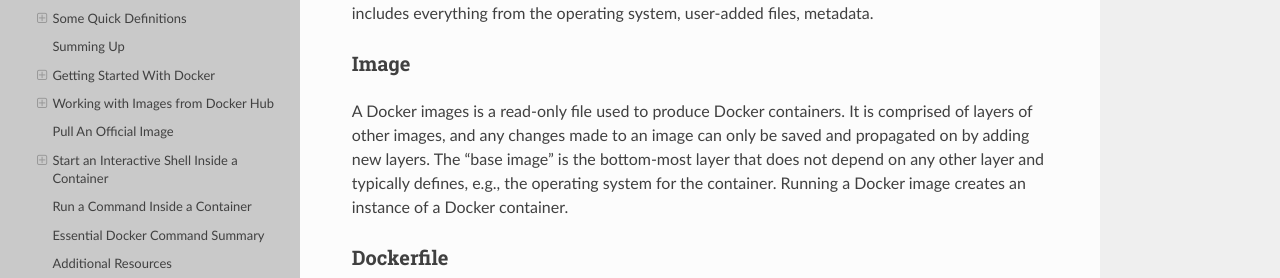
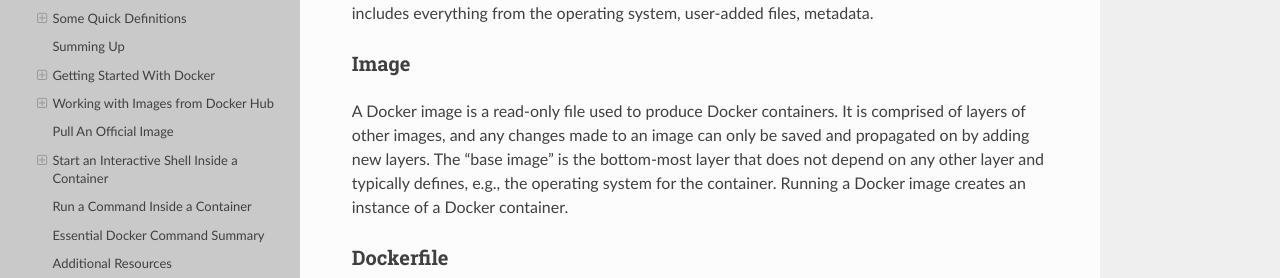
Before and after one commit to TACC/coe-332-sp24, a Sphinx documentation site: the page built from docs/unit05/containers_1.rst, in a window 1280 px wide and 900 px high, scrolled down 2668 px. Shown: the part 156-434 px from the top of the window. Built offline with Sphinx 7.4.7 and the Read the Docs theme 2.0.0, drawn with Linux system fonts in a browser that asks for light colours; some of the changed lines change nothing that is shown; some of the changed text lies outside the part shown.

Commit message:
Typos
spelling mistakes

```diff
--- a/docs/unit05/containers_1.rst
+++ b/docs/unit05/containers_1.rst
@@ -125,7 +125,7 @@
 Image
 ~~~~~
 
-A Docker images is a read-only file used to produce Docker containers. It is
+A Docker image is a read-only file used to produce Docker containers. It is
 comprised of layers of other images, and any changes made to an image can only
 be saved and propagated on by adding new layers. The "base image" is the
 bottom-most layer that does not depend on any other layer and typically defines,
@@ -228,7 +228,7 @@
 server, we will pull a 'hello-world' image from Docker Hub, then we will run the
 'hello-world' image to see what it says.
 
-List images on your server with the ``docker images`` command. This peaks
+List images on your server with the ``docker images`` command. This peeks
 into the Docker daemon, to see which images are available, when they were created,
 and how large they are:
 
@@ -395,7 +395,7 @@
   python           # use the official python image
   /bin/bash        # execute the bash shell program inside container
 
-Try the following commands - the same commands you did above before staring the
+Try the following commands - the same commands you did above before starting the
 interactive shell in the container - and note what has changed:
 
 .. code-block:: console
```
